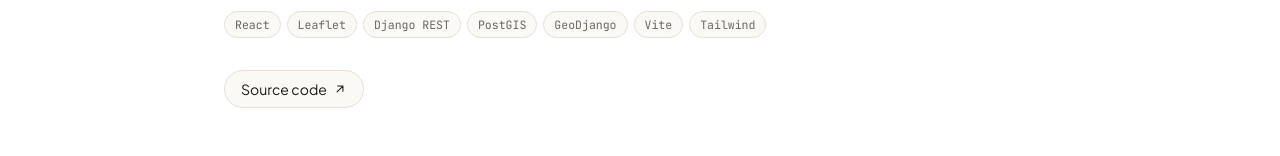
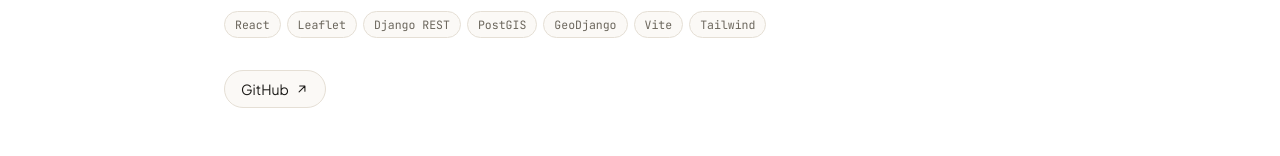
Before and after one commit to mdzikrim/portfolio, a Next.js app: page /projects/bandung-healthcare-facility-map in a window 1280 px wide. Shown: the part 406-562 px from the top of the page. Built offline with nearby package versions, Linux system fonts and the light colour scheme; no server answers.

Commit message:
Label the repo link GitHub instead of Source code

```diff
--- a/src/app/projects/[slug]/page.tsx
+++ b/src/app/projects/[slug]/page.tsx
@@ -30,7 +30,7 @@
 }
 
 const LINK_LABELS: Record<string, string> = {
-  repo: "Source code",
+  repo: "GitHub",
   demo: "Live demo",
   article: "Write-up",
   video: "Demo video",
```
